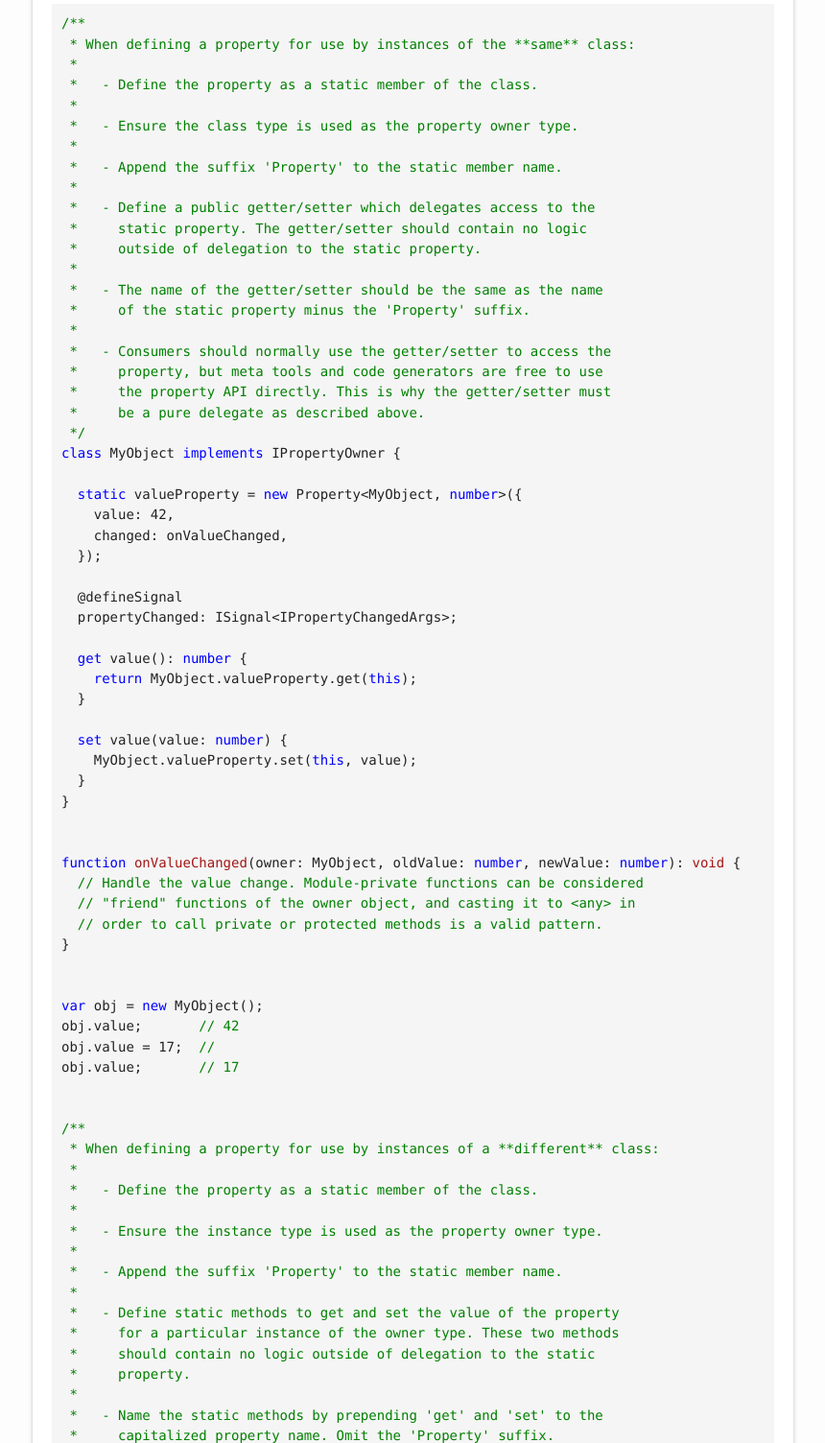
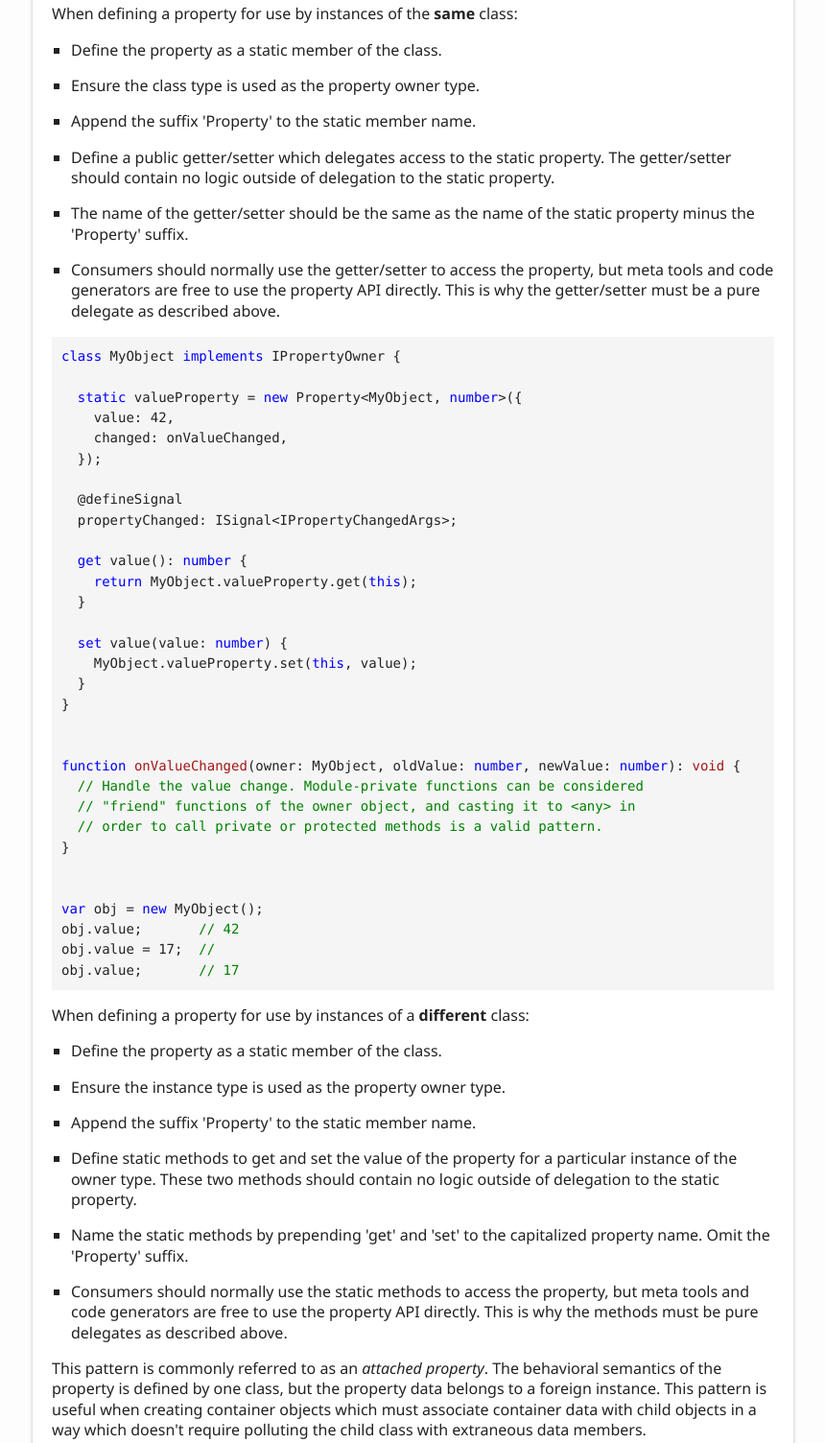
Before and after one commit to blink1073/phosphor-properties, a plain HTML site: page index.html in a window 1280 px wide. Shown: the part 3760-5264 px from the top of the page at 96% size, without its empty margins (6-866 px from the left). Drawn offline with Linux system fonts and the light colour scheme.

Commit message:
autocommit docs

```diff
--- a/index.html
+++ b/index.html
@@ -209,28 +209,28 @@ valueProperty.set(model1, <span class="hljs-number">0</span>);  <span class="hlj
 					recommended for third party libraries to adopt these same conventions in
 					order to ensure API consistency and maximal compatibility with libraries
 				and meta tools which rely on these conventions.</p>
-				<pre><code class="lang-typescript"><span class="hljs-comment">/**
- * When defining a property for use by instances of the **same** class:
- *
- *   - Define the property as a static member of the class.
- *
- *   - Ensure the class type is used as the property owner type.
- *
- *   - Append the suffix 'Property' to the static member name.
- *
- *   - Define a public getter/setter which delegates access to the
- *     static property. The getter/setter should contain no logic
- *     outside of delegation to the static property.
- *
- *   - The name of the getter/setter should be the same as the name
- *     of the static property minus the 'Property' suffix.
- *
- *   - Consumers should normally use the getter/setter to access the
- *     property, but meta tools and code generators are free to use
- *     the property API directly. This is why the getter/setter must
- *     be a pure delegate as described above.
- */</span>
-<span class="hljs-keyword">class</span> MyObject <span class="hljs-keyword">implements</span> IPropertyOwner {
+				<p>When defining a property for use by instances of the <strong>same</strong> class:</p>
+				<ul>
+					<li><p>Define the property as a static member of the class.</p>
+					</li>
+					<li><p>Ensure the class type is used as the property owner type.</p>
+					</li>
+					<li><p>Append the suffix &#39;Property&#39; to the static member name.</p>
+					</li>
+					<li><p>Define a public getter/setter which delegates access to the
+							static property. The getter/setter should contain no logic
+						outside of delegation to the static property.</p>
+					</li>
+					<li><p>The name of the getter/setter should be the same as the name
+						of the static property minus the &#39;Property&#39; suffix.</p>
+					</li>
+					<li><p>Consumers should normally use the getter/setter to access the
+							property, but meta tools and code generators are free to use
+							the property API directly. This is why the getter/setter must
+						be a pure delegate as described above.</p>
+					</li>
+				</ul>
+				<pre><code class="lang-typescript"><span class="hljs-keyword">class</span> MyObject <span class="hljs-keyword">implements</span> IPropertyOwner {
 
   <span class="hljs-keyword">static</span> valueProperty = <span class="hljs-keyword">new</span> Property&lt;MyObject, <span class="hljs-built_in">number</span>&gt;({
     value: <span class="hljs-number">42</span>,
@@ -261,38 +261,36 @@ valueProperty.set(model1, <span class="hljs-number">0</span>);  <span class="hlj
 obj.value;       <span class="hljs-comment">// 42</span>
 obj.value = <span class="hljs-number">17</span>;  <span class="hljs-comment">//</span>
 obj.value;       <span class="hljs-comment">// 17</span>
-
-
-<span class="hljs-comment">/**
- * When defining a property for use by instances of a **different** class:
- *
- *   - Define the property as a static member of the class.
- *
- *   - Ensure the instance type is used as the property owner type.
- *
- *   - Append the suffix 'Property' to the static member name.
- *
- *   - Define static methods to get and set the value of the property
- *     for a particular instance of the owner type. These two methods
- *     should contain no logic outside of delegation to the static
- *     property.
- *
- *   - Name the static methods by prepending 'get' and 'set' to the
- *     capitalized property name. Omit the 'Property' suffix.
- *
- *   - Consumers should normally use the static methods to access the
- *     property, but meta tools and code generators are free to use
- *     the property API directly. This is why the methods must be
- *     pure delegates as described above.
- *
- * This pattern is commonly referred to as an "attached property". The
- * behavioral semantics of the property is defined by one class, but the
- * property data belongs to a foreign instance. This pattern is useful
- * when creating container objects which must associate container data
- * with child objects in a way which doesn't require polluting the child
- * class with extraneous data members.
- */</span>
-<span class="hljs-keyword">import</span> { emitter } from <span class="hljs-string">'phosphor-signaling'</span>;
+</code></pre>
+				<p>When defining a property for use by instances of a <strong>different</strong> class:</p>
+				<ul>
+					<li><p>Define the property as a static member of the class.</p>
+					</li>
+					<li><p>Ensure the instance type is used as the property owner type.</p>
+					</li>
+					<li><p>Append the suffix &#39;Property&#39; to the static member name.</p>
+					</li>
+					<li><p>Define static methods to get and set the value of the property
+							for a particular instance of the owner type. These two methods
+							should contain no logic outside of delegation to the static
+						property.</p>
+					</li>
+					<li><p>Name the static methods by prepending &#39;get&#39; and &#39;set&#39; to the
+						capitalized property name. Omit the &#39;Property&#39; suffix.</p>
+					</li>
+					<li><p>Consumers should normally use the static methods to access the
+							property, but meta tools and code generators are free to use
+							the property API directly. This is why the methods must be
+						pure delegates as described above.</p>
+					</li>
+				</ul>
+				<p>This pattern is commonly referred to as an <em>attached property</em>. The
+					behavioral semantics of the property is defined by one class, but the
+					property data belongs to a foreign instance. This pattern is useful
+					when creating container objects which must associate container data
+					with child objects in a way which doesn&#39;t require polluting the child
+				class with extraneous data members.</p>
+				<pre><code class="lang-typescript"><span class="hljs-keyword">import</span> { emitter } from <span class="hljs-string">'phosphor-signaling'</span>;
 
 
 <span class="hljs-keyword">class</span> MyWidget <span class="hljs-keyword">implements</span> IPropertyOwner {
```
